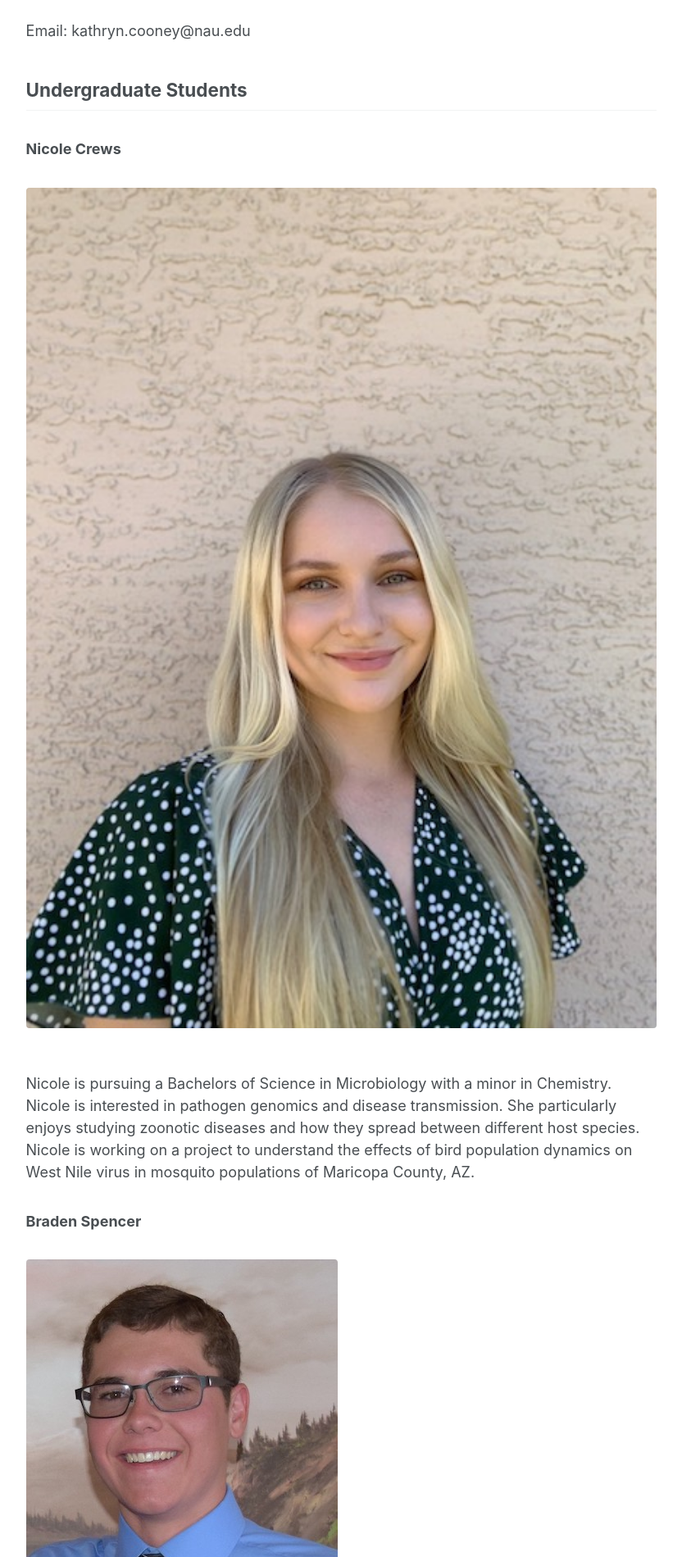
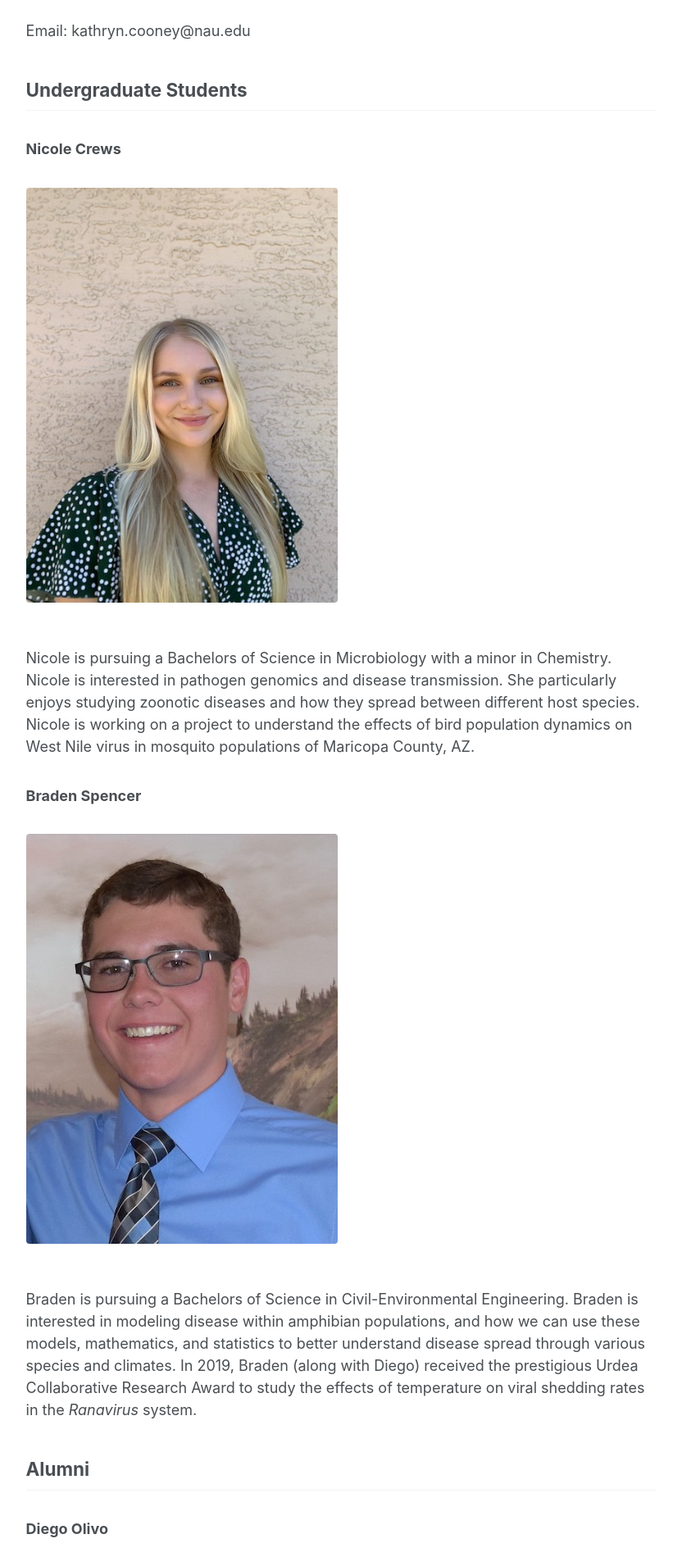
Before and after one commit to jrmihalj/jrmihalj.github.io, a Jekyll site: the page built from _pages/people.md, in a window 1280 px wide. Shown: the part 3122-5021 px from the top of the page at 82% size, without its empty margins (250-1082 px from the left). Built offline with Jekyll 4.4.1, drawn with Linux system fonts in a browser that asks for light colours; our own code applies the rules of GitHub Pages for plain Markdown files.

Commit message:
manually adjust Nicole's picture size

```diff
--- a/_pages/people.md
+++ b/_pages/people.md
@@ -53,7 +53,7 @@ Email: kathryn.cooney@nau.edu
 ### Nicole Crews
 
 <figure>
-  <img src="/images/Nicole_Crews.jpeg" style="align:left">
+  <img src="/images/Nicole_Crews.jpeg" style="align:left;width:380px;height:506px">
 </figure>
 
 Nicole is pursuing a Bachelors of Science in Microbiology with a minor in Chemistry. Nicole is interested in pathogen genomics and disease transmission. She particularly enjoys studying zoonotic diseases and how they spread between different host species. Nicole is working on a project to understand the effects of bird population dynamics on West Nile virus in mosquito populations of Maricopa County, AZ.
```
